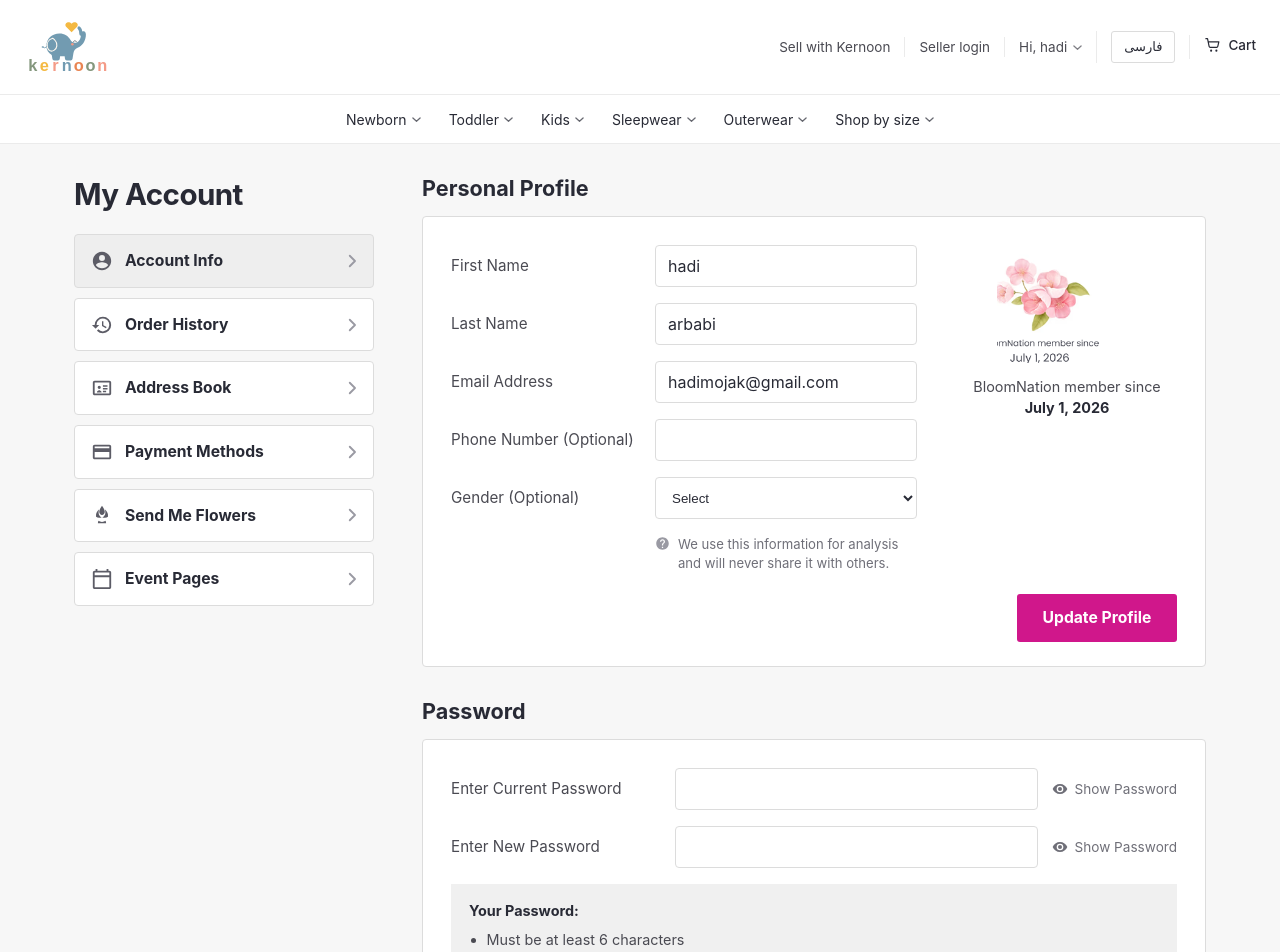
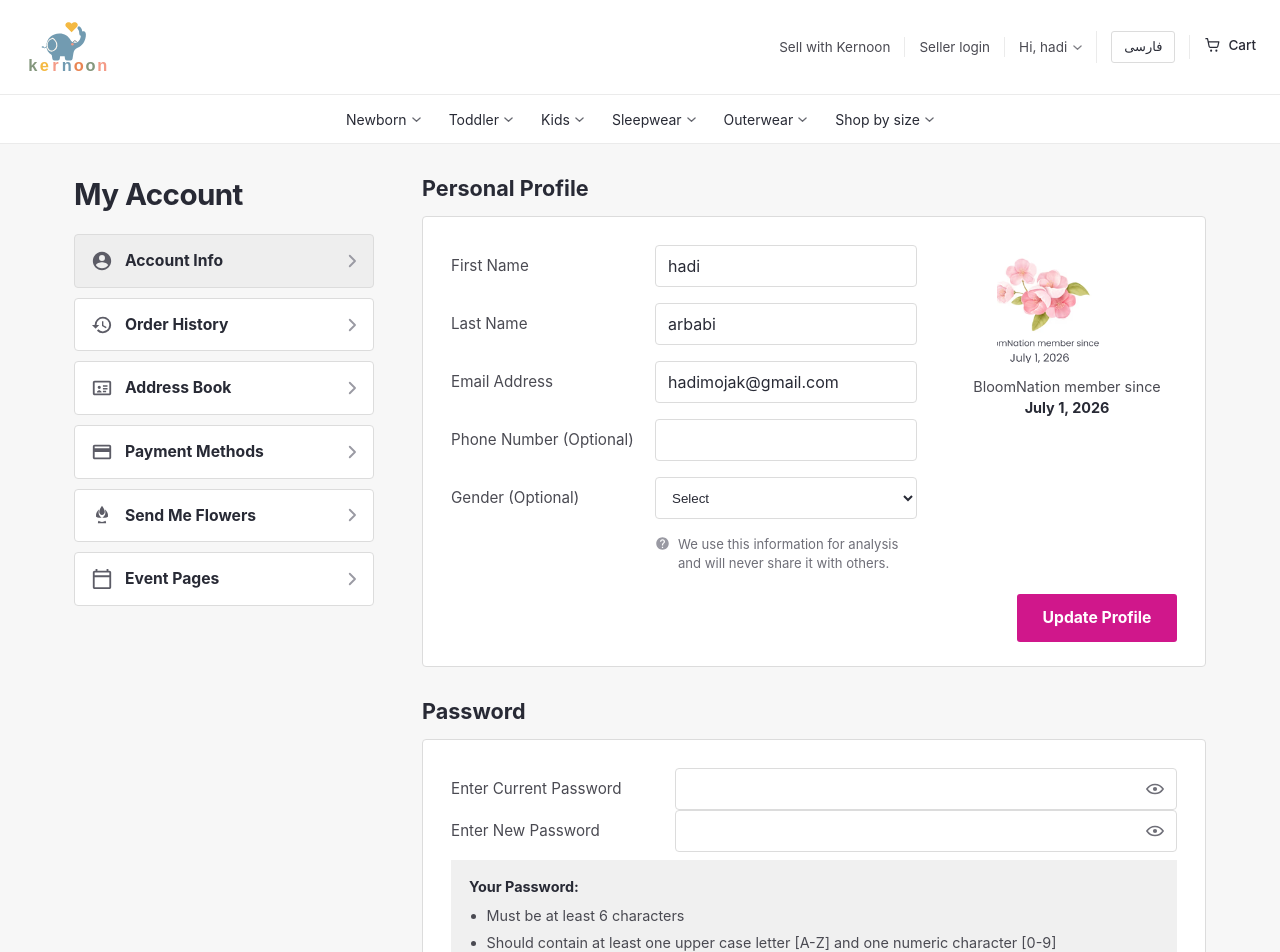
Before and after one commit to hadimojak/kernoon-front, a React (Vite) app: page /profile in a window 1280 px wide. Shown: the top 952 px of the page. Built offline with nearby package versions, Linux system fonts and the light colour scheme.

Commit message:
eye/eye-off

```diff
--- /dev/null
+++ b/src/components/PasswordInput.tsx
@@ -0,0 +1,31 @@
+import { useState, type InputHTMLAttributes } from 'react'
+import { VisibilityIcon } from './icons/VisibilityIcon'
+import { VisibilityOffIcon } from './icons/VisibilityOffIcon'
+import { useI18n } from '../i18n/useI18n'
+import '../styles/components/PasswordInput.css'
+
+type PasswordInputProps = Omit<InputHTMLAttributes<HTMLInputElement>, 'type'>
+
+export function PasswordInput({ className, ...props }: PasswordInputProps) {
+  const { t } = useI18n()
+  const [visible, setVisible] = useState(false)
+
+  return (
+    <div className="password-field">
+      <input
+        {...props}
+        className={['password-field__input', className].filter(Boolean).join(' ')}
+        type={visible ? 'text' : 'password'}
+      />
+      <button
+        className="password-field__toggle"
+        type="button"
+        aria-label={visible ? t('auth.hidePassword') : t('auth.showPassword')}
+        aria-pressed={visible}
+        onClick={() => setVisible((current) => !current)}
+      >
+        {visible ? <VisibilityOffIcon size={20} /> : <VisibilityIcon size={20} />}
+      </button>
+    </div>
+  )
+}
--- a/src/components/icons/VisibilityIcon.tsx
+++ b/src/components/icons/VisibilityIcon.tsx
@@ -14,9 +14,12 @@ export function VisibilityIcon({ size = 18, ...props }: IconProps) {
       {...props}
     >
       <path
-        d="M12 4.5C7 4.5 2.73 7.61 1 12c1.73 4.39 6 7.5 11 7.5s9.27-3.11 11-7.5c-1.73-4.39-6-7.5-11-7.5ZM12 17a5 5 0 1 1 0-10 5 5 0 0 1 0 10Zm0-8a3 3 0 1 0 0 6 3 3 0 0 0 0-6Z"
-        fill="currentColor"
+        d="M2.2 12S6 6.5 12 6.5 21.8 12 21.8 12 18 17.5 12 17.5 2.2 12 2.2 12Z"
+        stroke="currentColor"
+        strokeWidth="1.8"
+        strokeLinejoin="round"
       />
+      <circle cx="12" cy="12" r="2.5" fill="currentColor" />
     </svg>
   )
 }
--- /dev/null
+++ b/src/components/icons/VisibilityOffIcon.tsx
@@ -0,0 +1,26 @@
+import type React from 'react'
+
+type IconProps = React.SVGProps<SVGSVGElement> & { size?: number }
+
+export function VisibilityOffIcon({ size = 18, ...props }: IconProps) {
+  return (
+    <svg
+      width={size}
+      height={size}
+      viewBox="0 0 24 24"
+      fill="none"
+      xmlns="http://www.w3.org/2000/svg"
+      aria-hidden="true"
+      {...props}
+    >
+      <path
+        d="M2.2 12S6 6.5 12 6.5 21.8 12 21.8 12 18 17.5 12 17.5 2.2 12 2.2 12Z"
+        stroke="currentColor"
+        strokeWidth="1.8"
+        strokeLinejoin="round"
+      />
+      <circle cx="12" cy="12" r="2.5" fill="currentColor" />
+      <path d="M4 4.5 20 20.5" stroke="currentColor" strokeWidth="1.8" strokeLinecap="round" />
+    </svg>
+  )
+}
--- a/src/i18n/translations.ts
+++ b/src/i18n/translations.ts
@@ -141,6 +141,7 @@ export const en = {
   'auth.email': 'Email',
   'auth.password': 'Password',
   'auth.showPassword': 'Show password',
+  'auth.hidePassword': 'Hide password',
   'auth.login': 'Log in',
   'auth.forgot': 'Forgot your password?',
   'auth.signupLink': 'Create an account',
@@ -338,6 +339,7 @@ export const fa: Record<MessageKey, string> = {
   'auth.email': 'ایمیل',
   'auth.password': 'رمز عبور',
   'auth.showPassword': 'نمایش رمز',
+  'auth.hidePassword': 'پنهان کردن رمز',
   'auth.login': 'ورود',
   'auth.forgot': 'رمز را فراموش کرده‌اید؟',
   'auth.signupLink': 'ساخت حساب',
--- a/src/pages/FloristLoginPage.tsx
+++ b/src/pages/FloristLoginPage.tsx
@@ -1,12 +1,12 @@
 import { useEffect, useState, type FormEvent } from 'react'
 import { Link, useNavigate } from 'react-router-dom'
 import { AuthLayout } from '../components/AuthLayout'
+import { PasswordInput } from '../components/PasswordInput'
 
 export default function FloristLoginPage() {
   const navigate = useNavigate()
   const [email, setEmail] = useState('')
   const [password, setPassword] = useState('')
-  const [showPassword, setShowPassword] = useState(false)
 
   useEffect(() => {
     document.title = 'Florist Login | BloomNation'
@@ -41,11 +41,10 @@ export default function FloristLoginPage() {
           <label className="auth-field__label" htmlFor="florist-password">
             Password
           </label>
-          <input
+          <PasswordInput
             className="auth-field__input"
             id="florist-password"
             name="password"
-            type={showPassword ? 'text' : 'password'}
             autoComplete="current-password"
             placeholder="Password"
             value={password}
@@ -53,16 +52,6 @@ export default function FloristLoginPage() {
             required
           />
         </div>
-
-        <label className="auth-checkbox">
-          <input
-            className="auth-checkbox__input"
-            type="checkbox"
-            checked={showPassword}
-            onChange={(event) => setShowPassword(event.target.checked)}
-          />
-          <span>Show Password</span>
-        </label>
 
         <button className="auth-submit" type="submit">
           Login
--- a/src/pages/LoginPage.tsx
+++ b/src/pages/LoginPage.tsx
@@ -1,6 +1,7 @@
 import { useState, type FormEvent } from 'react'
 import { Link, useNavigate } from 'react-router-dom'
 import { AuthLayout } from '../components/AuthLayout'
+import { PasswordInput } from '../components/PasswordInput'
 import { useI18n } from '../i18n/useI18n'
 
 export default function LoginPage() {
@@ -8,7 +9,6 @@ export default function LoginPage() {
   const navigate = useNavigate()
   const [email, setEmail] = useState('')
   const [password, setPassword] = useState('')
-  const [showPassword, setShowPassword] = useState(false)
 
   function handleSubmit(event: FormEvent<HTMLFormElement>) {
     event.preventDefault()
@@ -38,27 +38,16 @@ export default function LoginPage() {
           <label className="auth-field__label" htmlFor="password">
             {t('auth.password')}
           </label>
-          <input
+          <PasswordInput
             className="auth-field__input"
             id="password"
             name="password"
-            type={showPassword ? 'text' : 'password'}
             autoComplete="current-password"
             placeholder={t('auth.password')}
             value={password}
             onChange={(event) => setPassword(event.target.value)}
           />
         </div>
-
-        <label className="auth-checkbox">
-          <input
-            className="auth-checkbox__input"
-            type="checkbox"
-            checked={showPassword}
-            onChange={(event) => setShowPassword(event.target.checked)}
-          />
-          <span>{t('auth.showPassword')}</span>
-        </label>
 
         <button className="auth-submit" type="submit">
           {t('auth.login')}
--- a/src/pages/ProfilePage.tsx
+++ b/src/pages/ProfilePage.tsx
@@ -2,8 +2,8 @@ import { useEffect, useState, type FormEvent } from 'react'
 import { AccountSidebar } from '../components/AccountSidebar'
 import { Footer } from '../components/Footer'
 import { Header } from '../components/Header'
+import { PasswordInput } from '../components/PasswordInput'
 import { HelpIcon } from '../components/icons/HelpIcon'
-import { VisibilityIcon } from '../components/icons/VisibilityIcon'
 import '../styles/pages/ProfilePage.css'
 
 const genderOptions = [
@@ -22,8 +22,6 @@ export default function ProfilePage() {
   const [gender, setGender] = useState('')
   const [currentPassword, setCurrentPassword] = useState('')
   const [newPassword, setNewPassword] = useState('')
-  const [showCurrent, setShowCurrent] = useState(false)
-  const [showNew, setShowNew] = useState(false)
 
   useEffect(() => {
     document.title = 'My Account | BloomNation'
@@ -127,44 +125,24 @@ export default function ProfilePage() {
             <section className="profile-section" aria-labelledby="password-title">
               <h2 id="password-title">Password</h2>
               <form className="profile-card" onSubmit={handlePasswordSubmit}>
-                <div className="profile-password-row">
-                  <label className="profile-field profile-field--password">
-                    <span>Enter Current Password</span>
-                    <input
-                      type={showCurrent ? 'text' : 'password'}
+                <div className="profile-field profile-field--password">
+                  <label htmlFor="current-password">Enter Current Password</label>
+                  <PasswordInput
+                    id="current-password"
                     value={currentPassword}
                     onChange={(event) => setCurrentPassword(event.target.value)}
                     autoComplete="current-password"
                   />
-                  </label>
-                  <button
-                    className="profile-show"
-                    type="button"
-                    onClick={() => setShowCurrent((value) => !value)}
-                  >
-                    <VisibilityIcon size={16} />
-                    <span>{showCurrent ? 'Hide Password' : 'Show Password'}</span>
-                  </button>
                 </div>
 
-                <div className="profile-password-row">
-                  <label className="profile-field profile-field--password">
-                    <span>Enter New Password</span>
-                    <input
-                      type={showNew ? 'text' : 'password'}
+                <div className="profile-field profile-field--password">
+                  <label htmlFor="new-password">Enter New Password</label>
+                  <PasswordInput
+                    id="new-password"
                     value={newPassword}
                     onChange={(event) => setNewPassword(event.target.value)}
                     autoComplete="new-password"
                   />
-                  </label>
-                  <button
-                    className="profile-show"
-                    type="button"
-                    onClick={() => setShowNew((value) => !value)}
-                  >
-                    <VisibilityIcon size={16} />
-                    <span>{showNew ? 'Hide Password' : 'Show Password'}</span>
-                  </button>
                 </div>
 
                 <div className="profile-requirements">
--- a/src/pages/SignupPage.tsx
+++ b/src/pages/SignupPage.tsx
@@ -1,6 +1,7 @@
 import { useState, type FormEvent } from 'react'
 import { Link } from 'react-router-dom'
 import { AuthLayout } from '../components/AuthLayout'
+import { PasswordInput } from '../components/PasswordInput'
 import { useI18n } from '../i18n/useI18n'
 import '../styles/pages/SignupPage.css'
 
@@ -10,7 +11,6 @@ export default function SignupPage() {
   const [lastName, setLastName] = useState('')
   const [email, setEmail] = useState('')
   const [password, setPassword] = useState('')
-  const [showPassword, setShowPassword] = useState(false)
 
   function handleSubmit(event: FormEvent<HTMLFormElement>) {
     event.preventDefault()
@@ -71,27 +71,16 @@ export default function SignupPage() {
           <label className="sr-only" htmlFor="password">
             {t('auth.password')}
           </label>
-          <input
+          <PasswordInput
             className="auth-field__input"
             id="password"
             name="password"
-            type={showPassword ? 'text' : 'password'}
             autoComplete="new-password"
             placeholder={t('auth.password')}
             value={password}
             onChange={(event) => setPassword(event.target.value)}
           />
         </div>
-
-        <label className="auth-checkbox">
-          <input
-            className="auth-checkbox__input"
-            type="checkbox"
-            checked={showPassword}
-            onChange={(event) => setShowPassword(event.target.checked)}
-          />
-          <span>{t('auth.showPassword')}</span>
-        </label>
 
         <button className="auth-submit" type="submit">
           {t('auth.create')}
--- /dev/null
+++ b/src/styles/components/PasswordInput.css
@@ -0,0 +1,37 @@
+.password-field {
+  position: relative;
+  min-width: 0;
+}
+
+.password-field > input,
+.auth-field .password-field > input,
+.profile-field .password-field > input {
+  padding-inline-end: 44px;
+}
+
+.password-field__toggle {
+  position: absolute;
+  inset-inline-end: 6px;
+  top: 50%;
+  display: grid;
+  place-items: center;
+  width: 32px;
+  height: 32px;
+  padding: 0;
+  border: 0;
+  border-radius: 3px;
+  background: transparent;
+  color: #6f6f78;
+  transform: translateY(-50%);
+  cursor: pointer;
+}
+
+.password-field__toggle:hover,
+.password-field__toggle[aria-pressed='true'] {
+  color: var(--ink);
+}
+
+.password-field__toggle:focus-visible {
+  outline: 2px solid var(--brand);
+  outline-offset: 1px;
+}
--- a/src/styles/pages/ProfilePage.css
+++ b/src/styles/pages/ProfilePage.css
@@ -106,7 +106,8 @@
   align-items: center;
 }
 
-.profile-field span {
+.profile-field span,
+.profile-field > label {
   color: var(--text);
   font-size: 0.95rem;
 }
```
Lines whose indentation alone changed are shown as unchanged.
